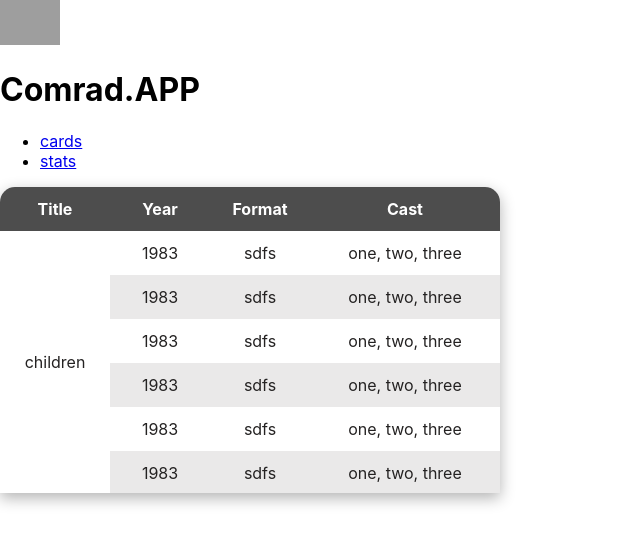
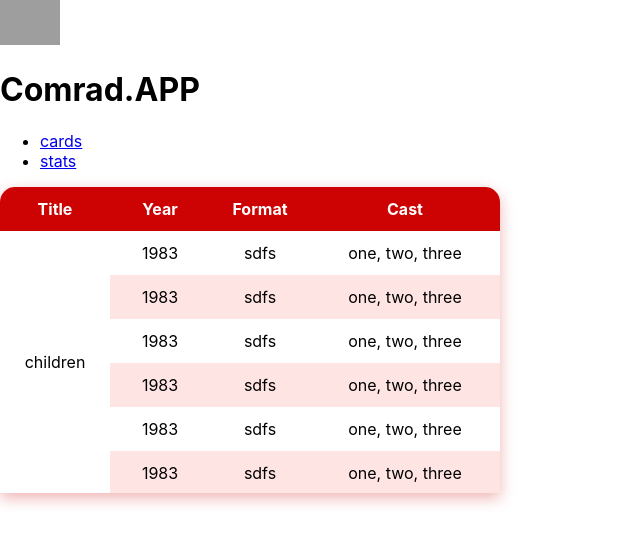
Before and after one commit to JoyTailor-1775/KGB-app, a React (Create React App) app: page /cards in a window 1280 px wide. Shown: the top 544 px of the page, without its empty margins (0-640 px from the left). Built offline with nearby package versions, Linux system fonts and the light colour scheme; grey boxes are pictures that could not be loaded.

Commit message:
Added themes and onCellClick props to the common Table component

```diff
--- a/src/components/common/Table/Table.scss
+++ b/src/components/common/Table/Table.scss
@@ -2,11 +2,9 @@
 
 .table {
   box-sizing: border-box;
-  box-shadow: 0px 5px 15px rgba($color: #000000, $alpha: 0.3);
   border-collapse: collapse;
   border-radius: 15px 15px 0px 0px;
   table-layout: fixed;
-  color: $dark-black;
 
   &.bottom-rounded {
     border-radius: 15px;
@@ -14,7 +12,6 @@
 
   &__head {
     display: block;
-    color: $dark-black;
   }
 
   &__body {
@@ -33,7 +30,6 @@
   }
 
   &__heading {
-    background-color: $dark-grey;
     color: #ffffff;
     padding: 12px 5px;
     box-sizing: border-box;
@@ -72,18 +68,10 @@
   }
 
   &__row {
-    &:nth-child(2n) {
-      background-color: $base-grey;
-    }
-
     &:last-child {
       .table__cell {
         padding-bottom: 10px;
       }
-    }
-
-    &:hover {
-      background-color: $deep-grey;
     }
 
     &--no-data-msg {
@@ -152,3 +140,31 @@
     align-items: center;
   }
 }
+
+@mixin tableTheme($shadowColor, $headingColor, $rowColor, $rowHoverColor) {
+  box-shadow: 0px 5px 15px rgba($color: $shadowColor, $alpha: 0.3);
+  .table__heading {
+    background-color: $headingColor;
+  }
+
+  .table__row {
+    &:nth-child(2n) {
+      background-color: $rowColor;
+    }
+    &:hover {
+      background-color: $rowHoverColor;
+    }
+  }
+}
+
+.grey {
+  @include tableTheme(#000000, $dark-grey, $base-grey, $deep-grey);
+}
+
+.green {
+  @include tableTheme($green, $green, $base-green, $light-green);
+}
+
+.red {
+  @include tableTheme($red, $red, $base-rose, $rose);
+}
--- a/src/components/common/Table/Table.tsx
+++ b/src/components/common/Table/Table.tsx
@@ -5,15 +5,19 @@ import './Table.scss';
 /*
   A Table component needs next required parameters to be used:
     1) columns: [Object] - an array of objects, which represents the properties of
-        the table columns. Each column objects should looks like:
-        {
-          heading: String,
-          dataKey: String,
-          width: String,
-          sortable: Boolean,
-          sortFunc: Function,
-          render: Function,
-        }
+        the table columns. Each column objects next parameters:
+
+        Required:
+          - heading: String,
+          - dataKey: String,
+
+        Optional:
+           - width: String,
+           - sortable: Boolean,
+           - sortFunc: Function,
+           - render: Function,
+           - onCellClick: Function
+
         heading - is a name of column, that will be displayed in the column head.
         dataKey - is a key, by which the column will get it's values from data prop.
         width - is a desired width of a column, should be represented in semantic css
@@ -23,6 +27,7 @@ import './Table.scss';
         render: a function, that is called during the table rendering, this function
           may be used for putting special JSX-elements into table cells, or configuring
           rowSpan and colSpan attributes of the cell.
+        onCellClick: a function, that is called on the column's cell click.
     2) data - an array of objects, a data that will be shown in the table. The
         data won't be shown in the table, unless neccessary dataKeys are provides in
         columns prop.
@@ -45,6 +50,7 @@ import './Table.scss';
         pagination arrows are clicked. Returns page number and page change direction (asc or desc)
     6) totalPages: Number (default value = 1) - pagination paramter, used for correct
         pagination limitation work.
+    7) theme: red | green | grey - determines a color theme of the table. Default theme is grey.
 */
 
 export interface TableDataStructure {
@@ -76,10 +82,11 @@ interface RenderFuncArgs {
 export interface TableColumn {
   heading: string;
   dataKey: string;
-  width: string;
-  sortable: boolean;
+  width?: string;
+  sortable?: boolean;
   sortFunc?: (args: ColumnSortingFunctionParams) => TableDataStructure;
   render?: (args: RenderFuncArgs) => CellRenderProps;
+  onCellClick?: () => void;
 }
 
 interface TableProps {
@@ -94,6 +101,7 @@ interface TableProps {
   page?: number;
   onPageChange?: (direction: 'asc' | 'desc') => number;
   totalPages?: number;
+  theme?: 'red' | 'green' | 'grey';
 }
 
 interface SortingObject {
@@ -170,9 +178,10 @@ export class Table extends Component<TableProps, TableState> {
       pagination = false,
       page = 1,
       totalPages = 1,
+      theme = 'red',
     } = this.props;
     return (
-      <table className={`table ${pagination && 'bottom-rounded'}`}>
+      <table className={`table ${theme} ${pagination && 'bottom-rounded'}`}>
         <thead className="table__head">
           <tr className="table__row">
             {columns.map((col, idx) => {
@@ -227,26 +236,20 @@ export class Table extends Component<TableProps, TableState> {
                         rowKey: obj[rowKey],
                         dataLength: data.length,
                       });
-                    if (cellRenderObj) {
-                      return cellRenderObj.props?.colSpan === 0 ||
-                        cellRenderObj.props?.rowSpan === 0 ? null : (
-                        <td
-                          className="table__cell"
-                          key={index}
-                          style={{ width: col.width || '50px' }}
-                          {...{ ...cellRenderObj.props }}
-                        >
-                          {cellRenderObj.children}
-                        </td>
-                      );
-                    }
-                    return (
+                    return cellRenderObj?.props?.colSpan === 0 ||
+                      cellRenderObj?.props?.rowSpan === 0 ? null : (
                       <td
                         className="table__cell"
                         key={index}
                         style={{ width: col.width || '50px' }}
+                        {...{ ...cellRenderObj?.props }}
+                        {...(col.onCellClick
+                          ? { onClick: col.onCellClick }
+                          : {})}
                       >
-                        {obj[col.dataKey] || ''}
+                        {cellRenderObj && cellRenderObj.children
+                          ? cellRenderObj.children
+                          : obj[col.dataKey] || ''}
                       </td>
                     );
                   })}
--- a/src/global/valiables.scss
+++ b/src/global/valiables.scss
@@ -3,9 +3,13 @@ $base-grey: #eae9e9;
 $deep-grey: #d4d4d4;
 $dark-grey: #4d4d4d;
 $silver: #999999;
-$green: #05b331;
+$green: #2fbd3e;
+$base-green: #deffe1;
+$light-green: #affeb6;
 $yellow: #fffe00;
-$red: #df0c0c;
+$red: #cd0202;
+$rose: #eaaeae;
+$base-rose: #ffe4e4;
 $dark-red: #420000;
 $dark-black: #242222;
 $blue: #1c87fd;
--- a/src/pages/CardsPage.tsx
+++ b/src/pages/CardsPage.tsx
@@ -56,6 +56,9 @@ export default class CardsPage extends Component<any, any> {
           heading: 'Title',
           width: '110px',
           render: this.renderFunc,
+          onCellClick: () => {
+            console.log('hello from cell');
+          },
         },
         { heading: 'Year', dataKey: 'release_year', width: '100px' },
         { heading: 'Format', dataKey: 'format', width: '100px' },
```
Also changed, not shown: 1 other file (tests, documents, lock files or other folders).
